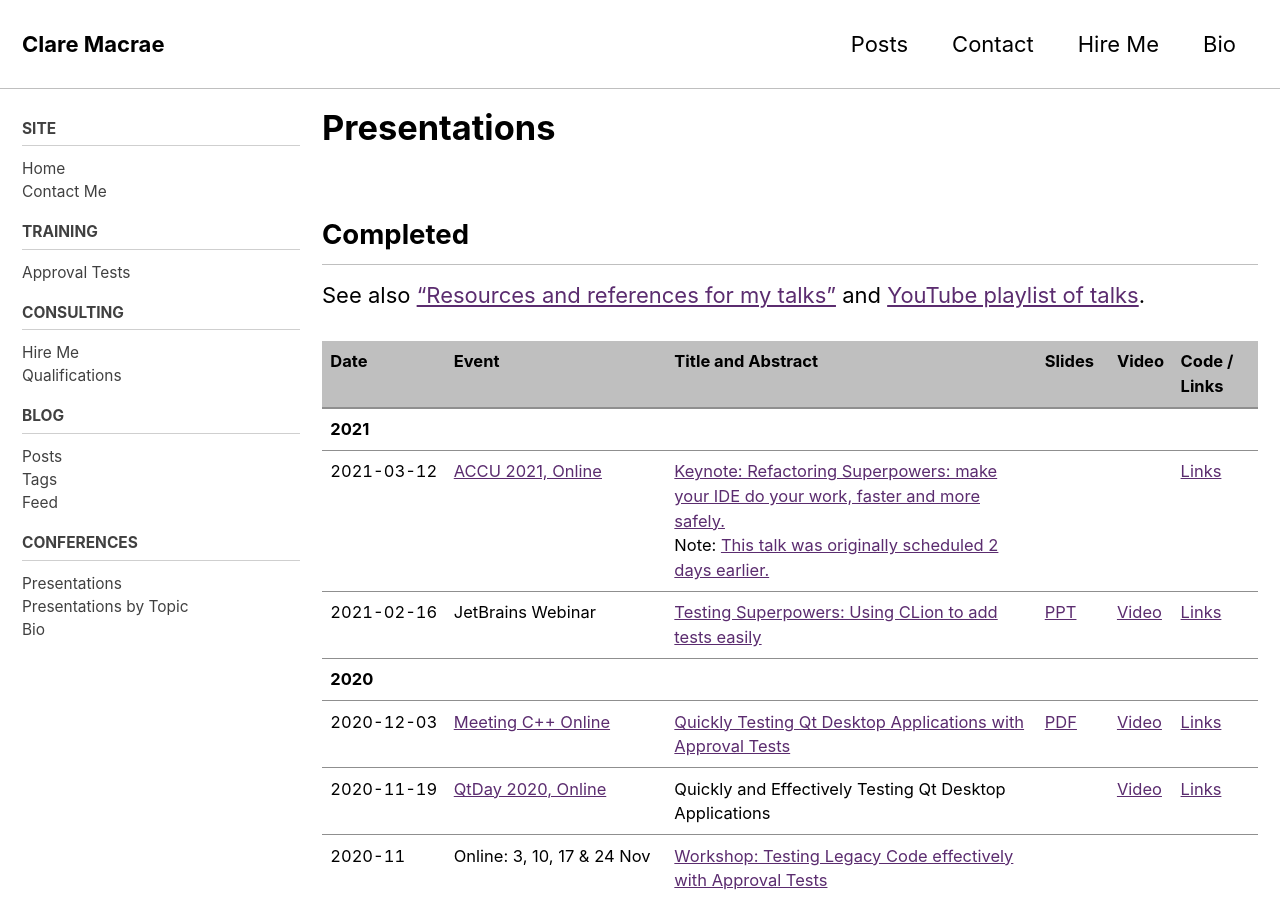
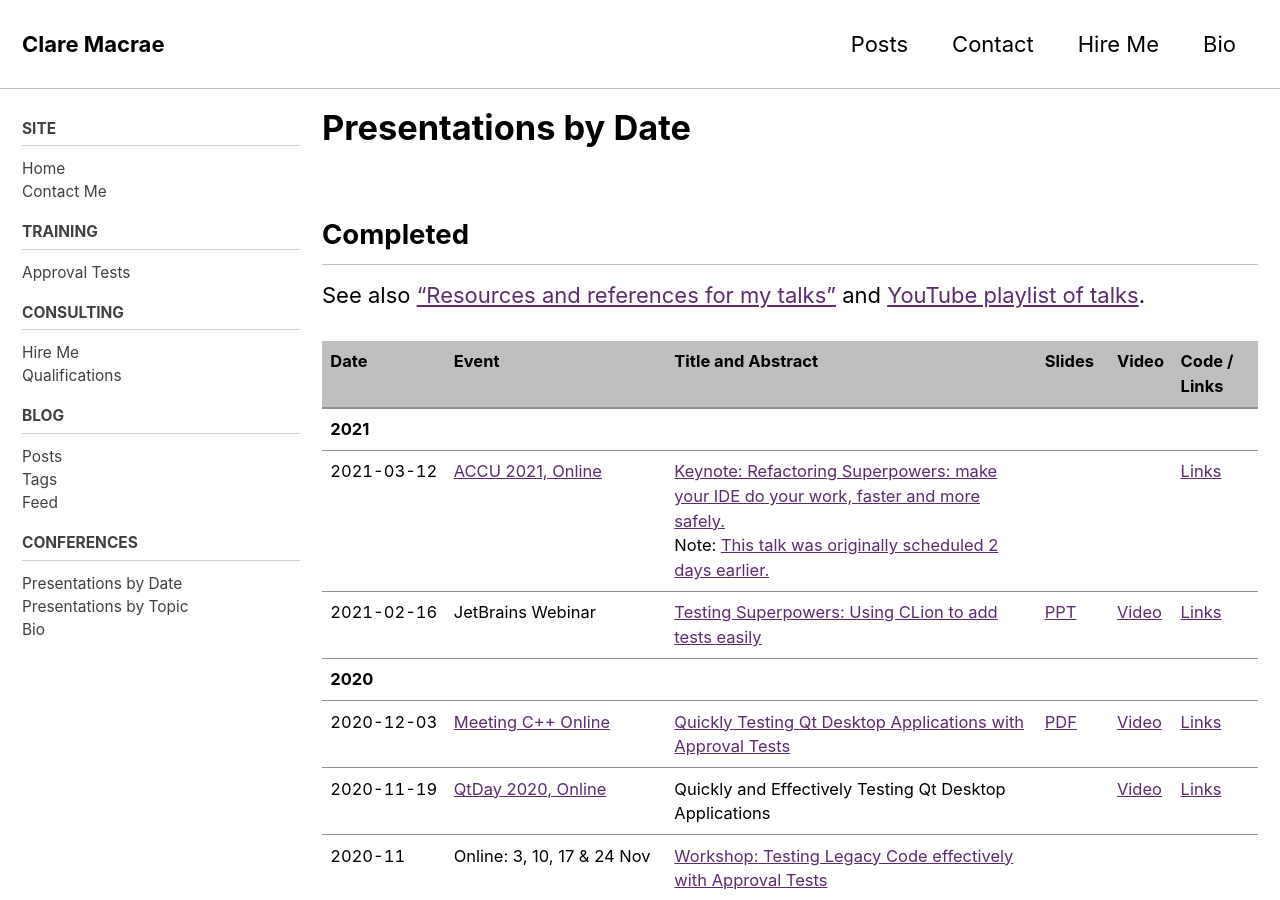
Before and after one commit to claremacrae/claremacrae.github.io, a Jekyll site: the page built from conferences/presentations.md, in a window 1280 px wide and 900 px high. Built offline with Jekyll 4.4.1, drawn with Linux system fonts in a browser that asks for light colours; cached includes are drawn as plain includes; nearby versions of some CDN libraries.

Commit message:
Clarify title of original Presentations page

```diff
--- a/_data/navigation.yml
+++ b/_data/navigation.yml
@@ -38,7 +38,7 @@ sidebar:
         url: /feed.xml
   - title: Conferences
     children:
-      - title: "Presentations"
+      - title: "Presentations by Date"
         url: /conferences/presentations.html
       - title: "Presentations by Topic"
         url: /conferences/presentations_by_topic.html
--- a/conferences/presentations.md
+++ b/conferences/presentations.md
@@ -1,7 +1,7 @@
 ---
 layout: presentations_table
 toc: false
-title: "Presentations"
+title: "Presentations by Date"
 classes: wide
 read_time: false
 ---
```
